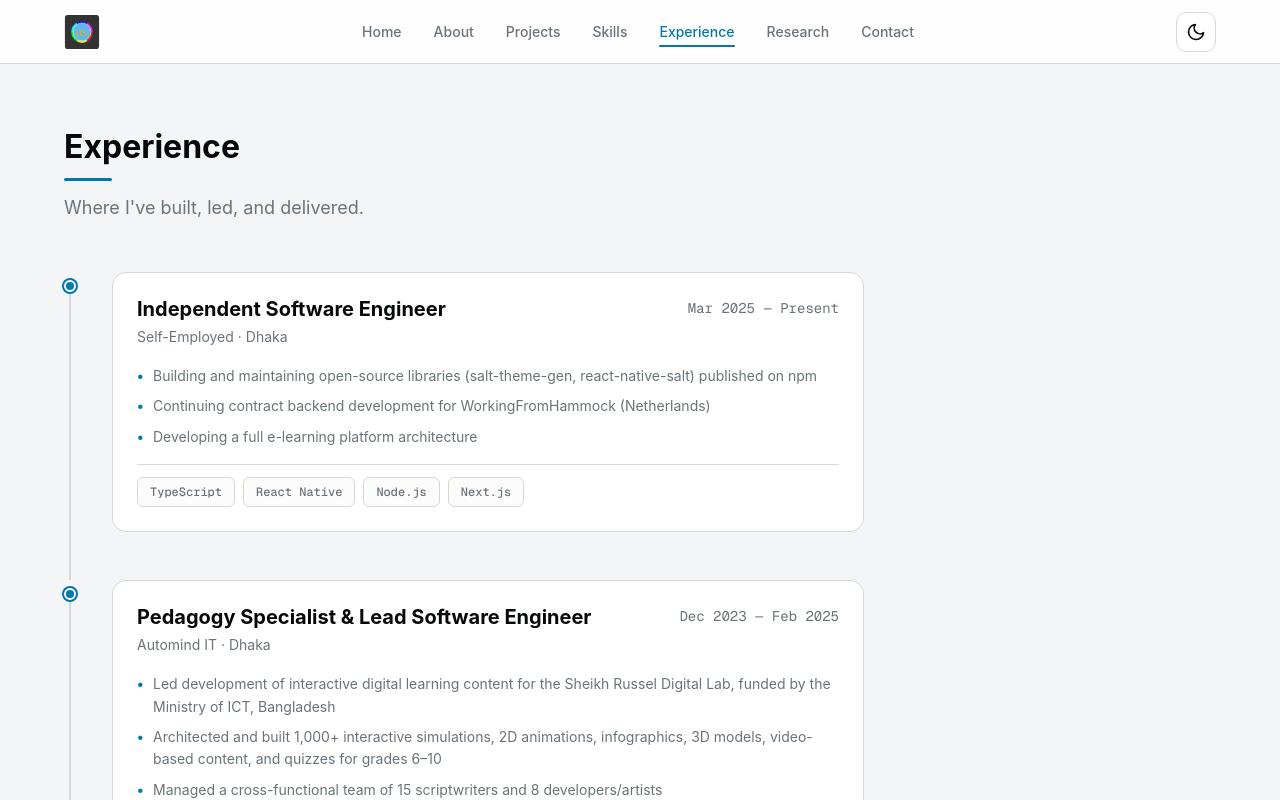
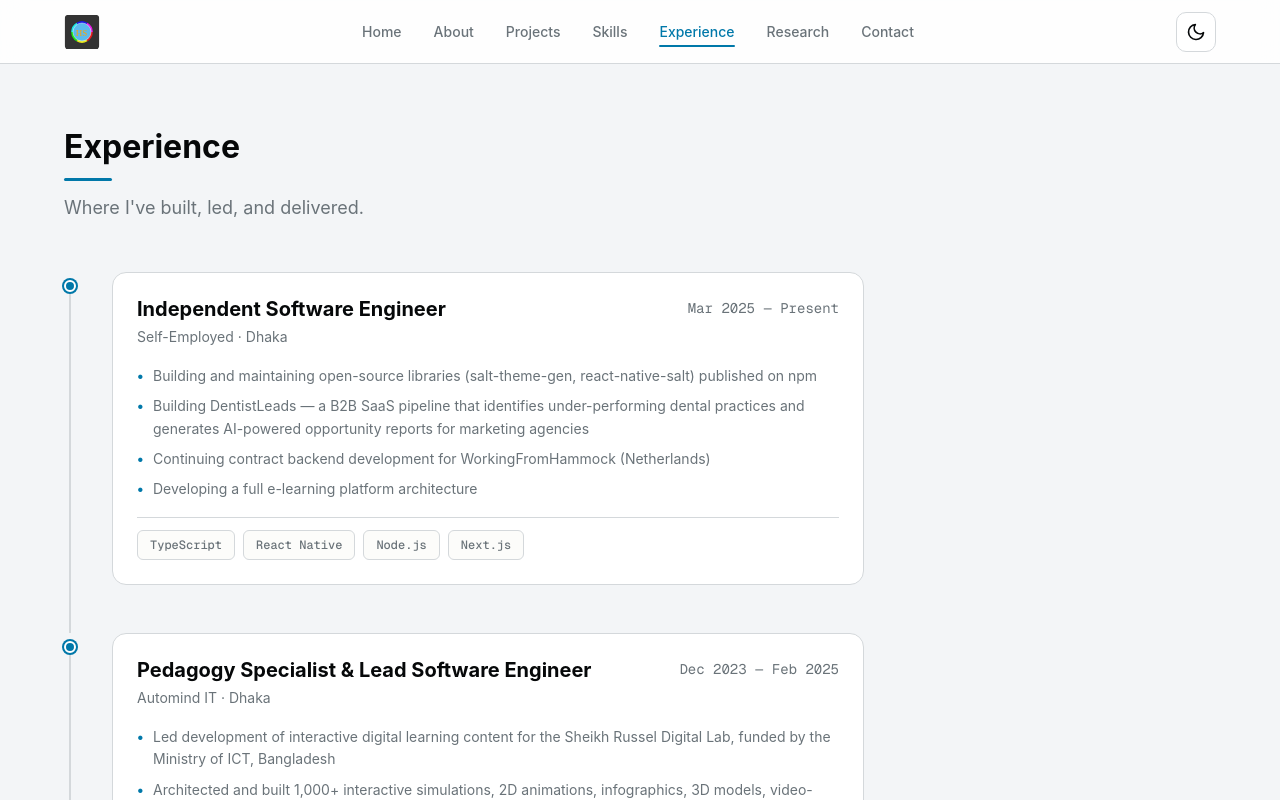
Before and after one commit to Hasansarwer/me, a Next.js app: page /experience in a window 1280 px wide. Shown: the top 800 px of the page. Built offline with nearby package versions, Linux system fonts and the light colour scheme.

Commit message:
dentistleads added in experience

```diff
--- a/data/experience.ts
+++ b/data/experience.ts
@@ -9,6 +9,7 @@ export const experiences: Experience[] = [
     endDate: "Present",
     bullets: [
       "Building and maintaining open-source libraries (salt-theme-gen, react-native-salt) published on npm",
+      "Building DentistLeads — a B2B SaaS pipeline that identifies under-performing dental practices and generates AI-powered opportunity reports for marketing agencies",
       "Continuing contract backend development for WorkingFromHammock (Netherlands)",
       "Developing a full e-learning platform architecture",
     ],
```
